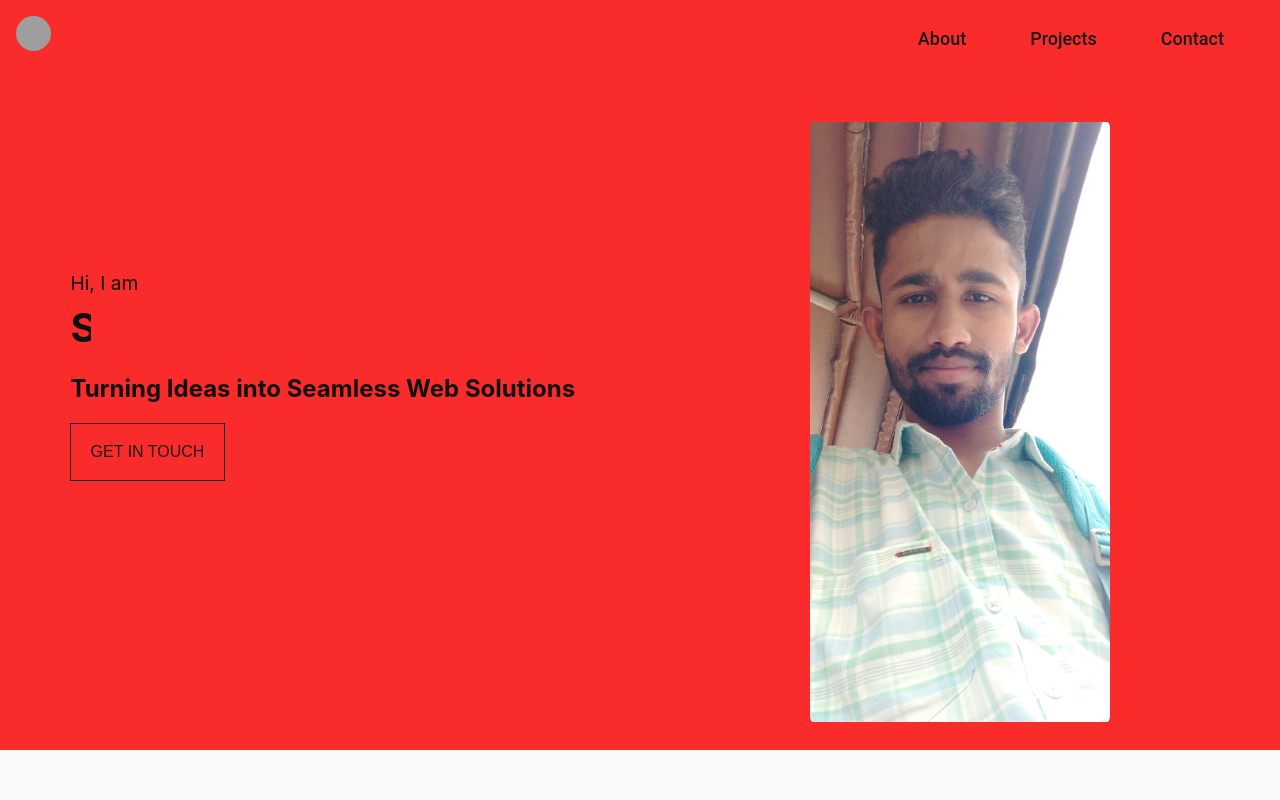
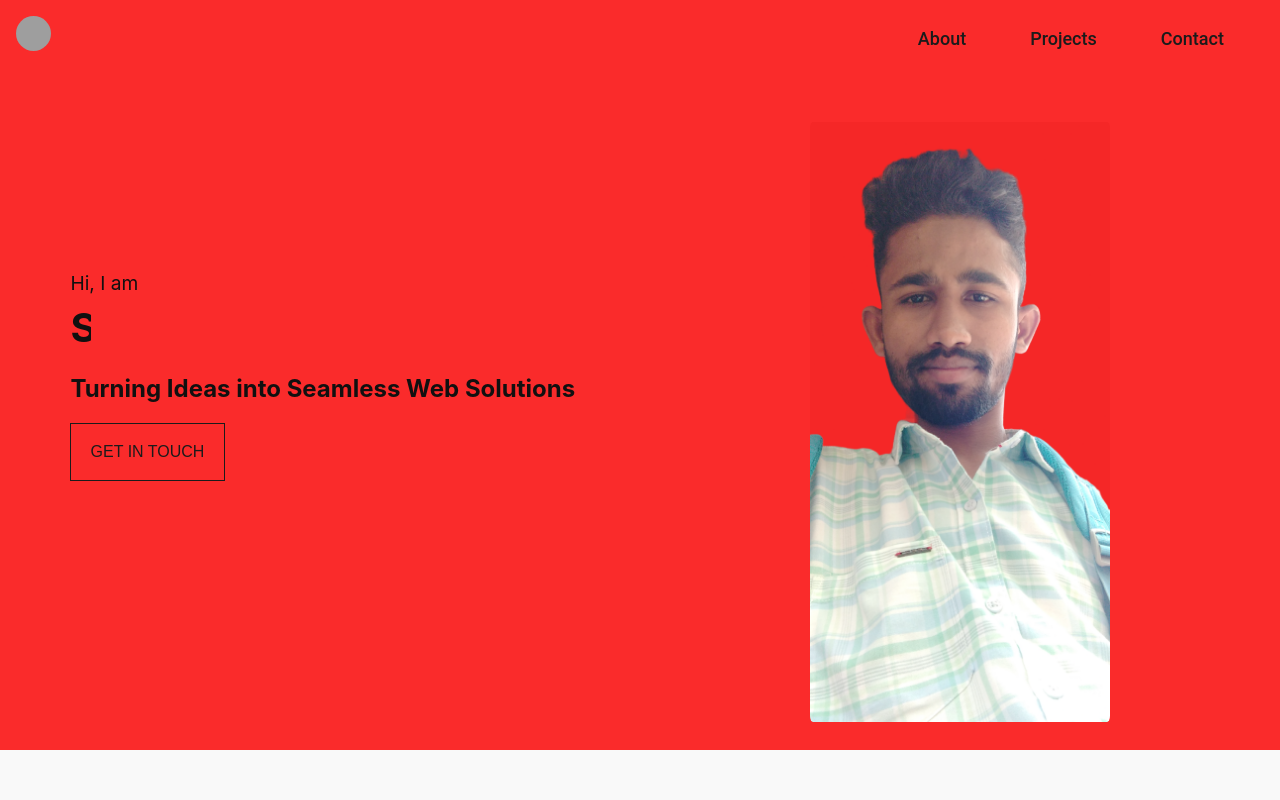
Before and after one commit to Javid-Shaik/Portfolio, a React (Vite) app: page / in a window 1280 px wide. Shown: the top 800 px of the page. Built offline with nearby package versions, Linux system fonts and the light colour scheme; grey boxes are pictures that could not be loaded; the HTML template or start-up script is replaced by a standard one.

Commit message:
Portfolio

```diff
--- a/src/Profilephoto.jsx
+++ b/src/Profilephoto.jsx
@@ -24,7 +24,7 @@ function Profilephoto(){
                 </button>
             </div>
             <div className='p_photo'>
-                <img src="public\assets\IMG_20230429_125525.jpg"/>
+                <img src="i2.png"/>
             </div>
         </section>
     );
```
